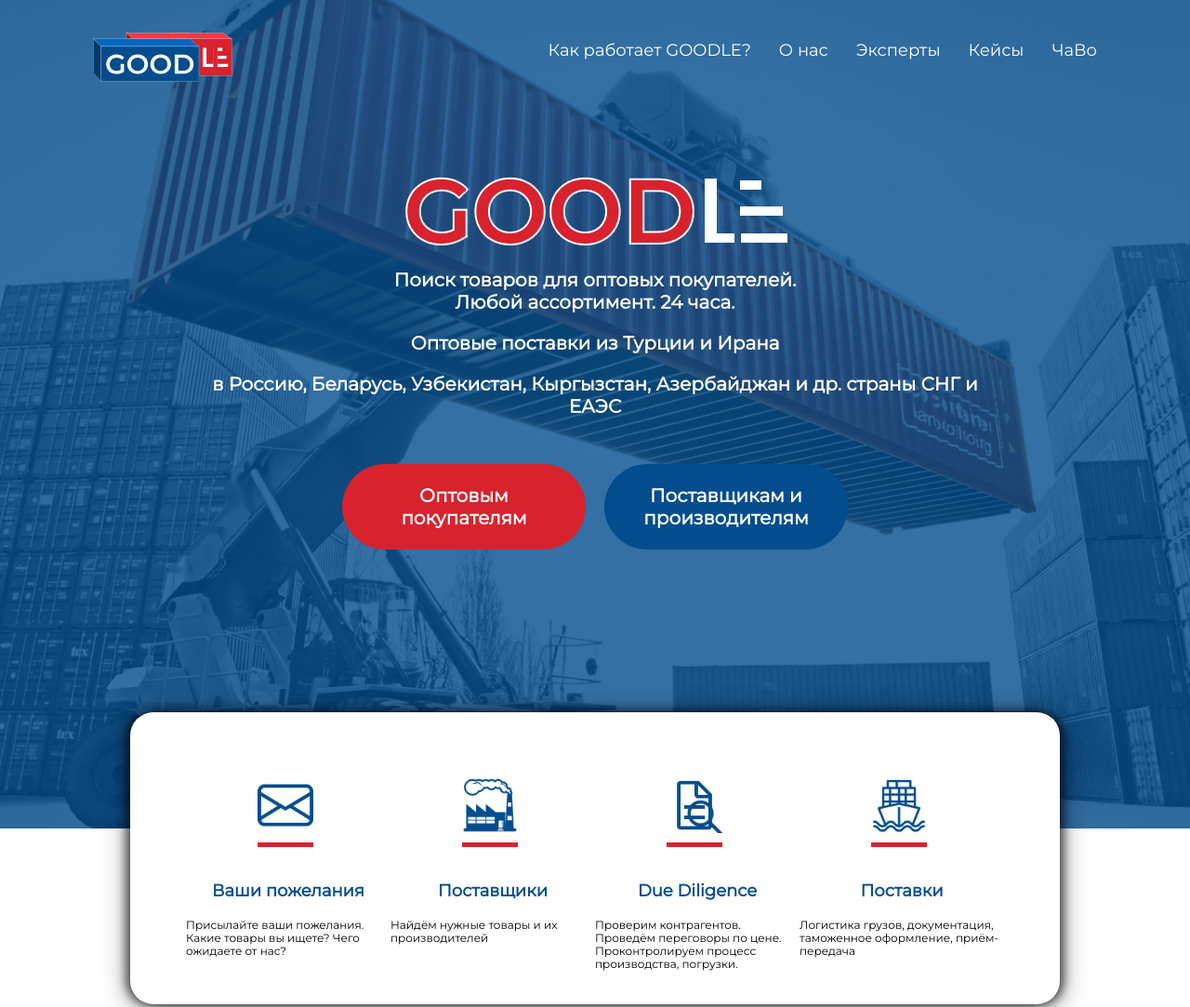
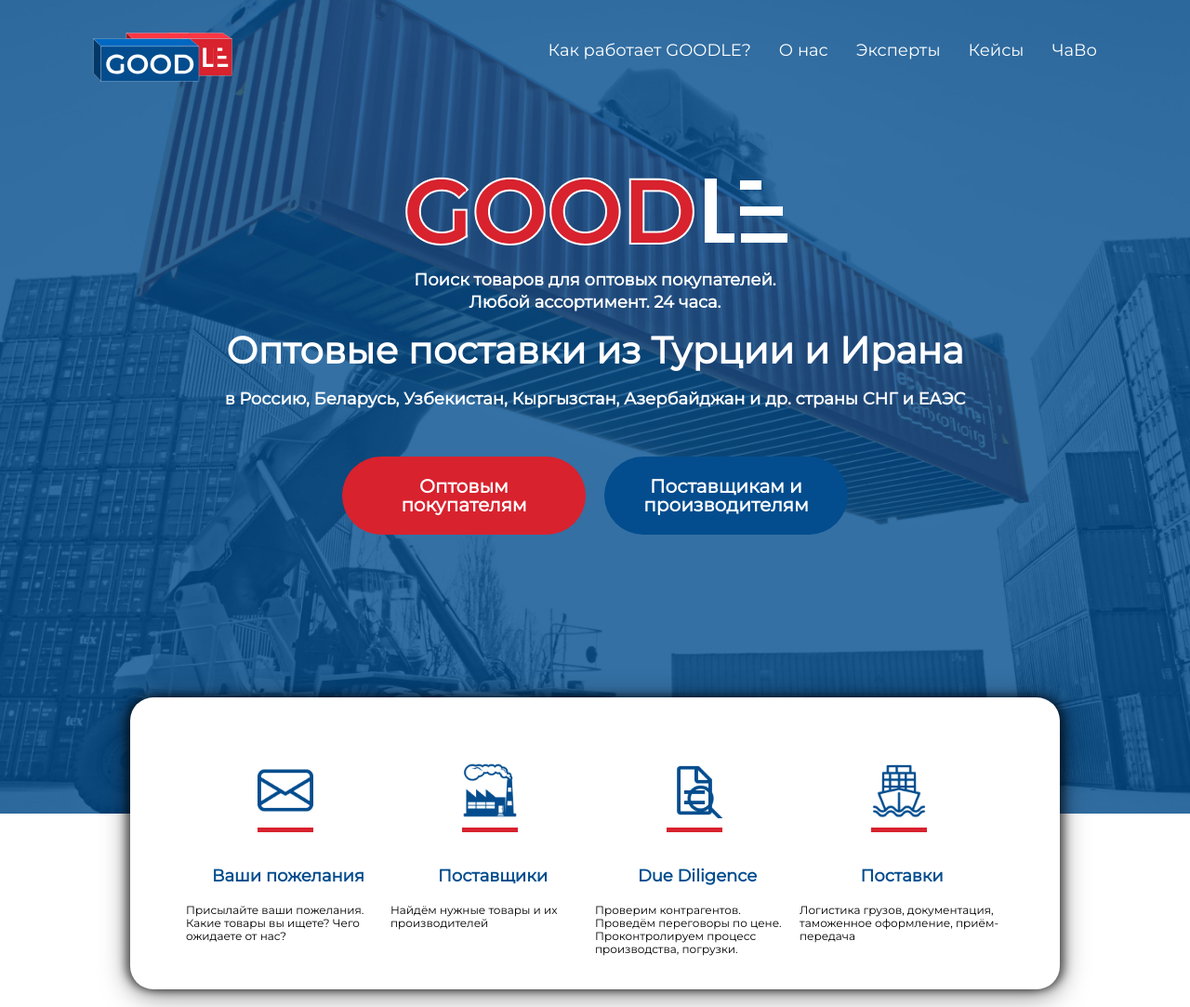
Before and after one commit to DrValentina/goodle, a plain HTML site: page index.html in a window 1280 px wide. Shown: the top 1083 px of the page at 93% size. Drawn offline with Linux system fonts and the light colour scheme.

Commit message:
Правки главный экран

```diff
--- a/sass/blocks/banner.scss
+++ b/sass/blocks/banner.scss
@@ -14,7 +14,7 @@
 }
 
 .banner__text {
-  font-size: 20px;
+  font-size: 18px;
   font-weight: 600;
   line-height: 24px;
   color: $white;
@@ -23,8 +23,8 @@
 }
 
 .banner__text--big {
-  font-size: 20px;
-  line-height: 24px;
+  font-size: 40px;
+  line-height: 40px;
   margin-top: 20px;
   margin-bottom: 20px;
 }
@@ -40,7 +40,7 @@
 .banner__button {
   color: $white;
   font-size: 20px;
-  line-height: 24px;
+  line-height: 20px;
   font-weight: 600;
   text-align: center;
   padding: 22px 0;
```
Also changed, not shown: css/style.css.
